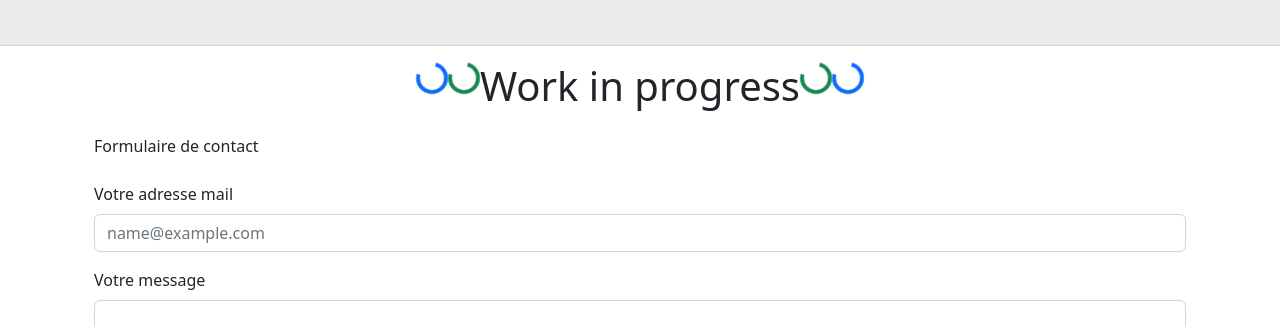
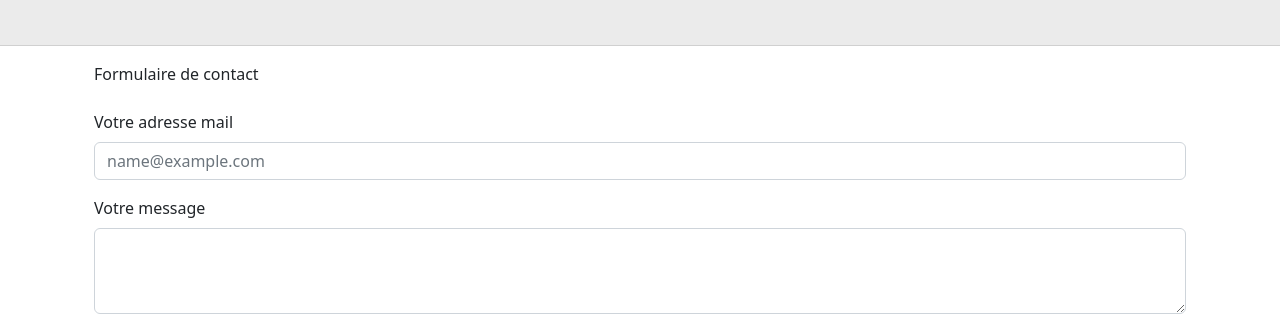
Before and after one commit to ayoub-djaghloul/ayoub-djaghloul.github.io, a plain HTML site: page index.html in a window 1280 px wide. Shown: the part 3984-4311 px from the top of the page. Drawn offline with nearby package versions, Linux system fonts and the light colour scheme.

Commit message:
tout est bon

```diff
--- a/index.html
+++ b/index.html
@@ -369,24 +369,6 @@
 
   <div class="container my-3">
 
-    <div class="container d-flex justify-content-center">
-
-      <div class="spinner-border text-primary" role="status">
-        <span class="sr-only">Chargement...</span>
-      </div>
-      <div class="spinner-border text-success" role="status">
-        <span class="sr-only">Chargement...</span>
-      </div>
-      <h1> <span> Work in progress </span> </h1>
-      <div class="spinner-border text-success" role="status">
-        <span class="sr-only">Chargement...</span>
-      </div>
-      <div class="spinner-border text-primary" role="status">
-        <span class="sr-only">Chargement...</span>
-      </div>
-
-    </div>
-
     <footer id="footer" class="container my-3">
       Formulaire de contact <br><br>
       <form action="mailto: ayoubdj19@gmail.com?subject=Contact%20site%20perso&body=Bonjour%20je%20souhaiterais%20vous%20contacter%20pour%20...">
```
